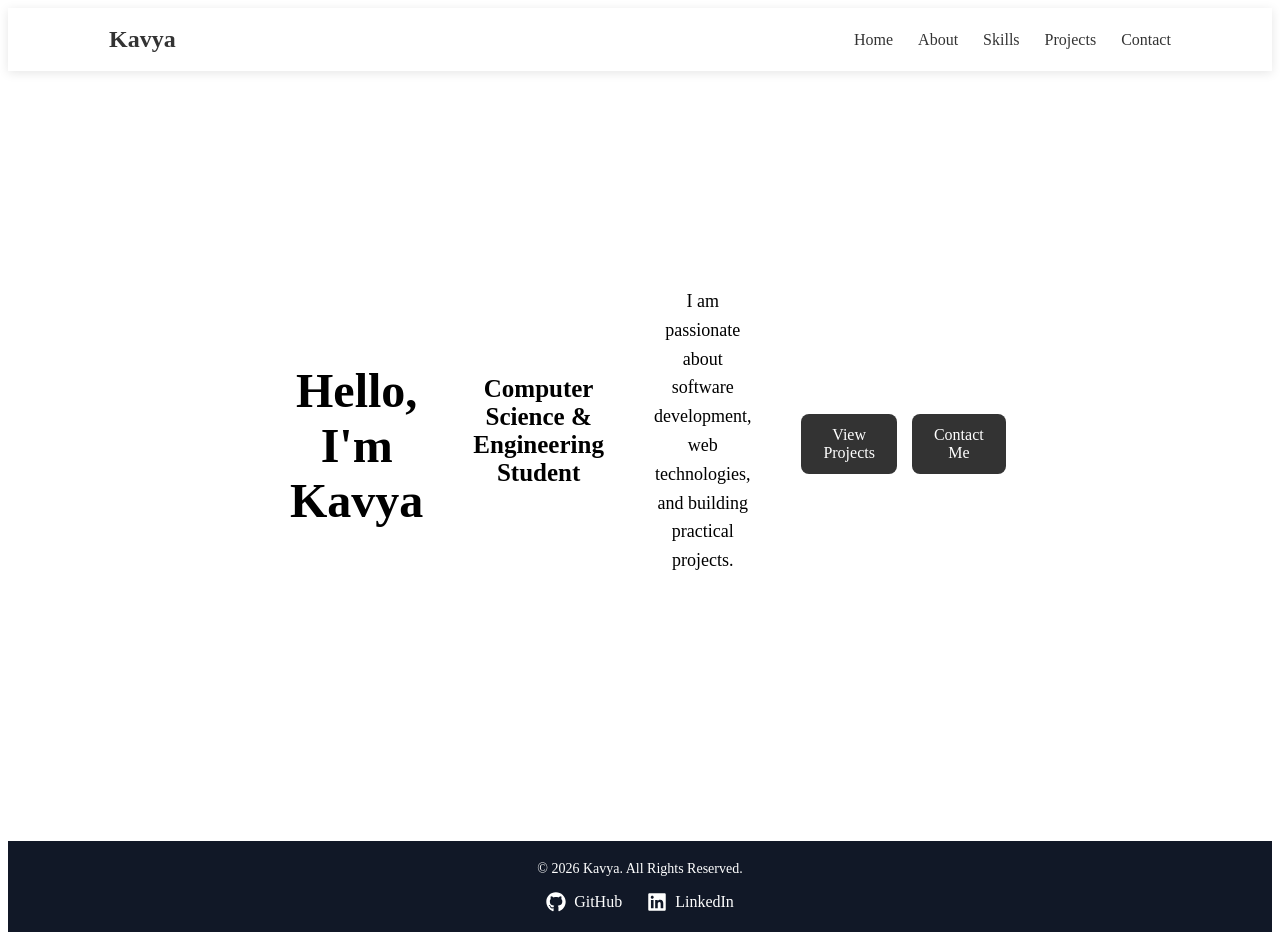
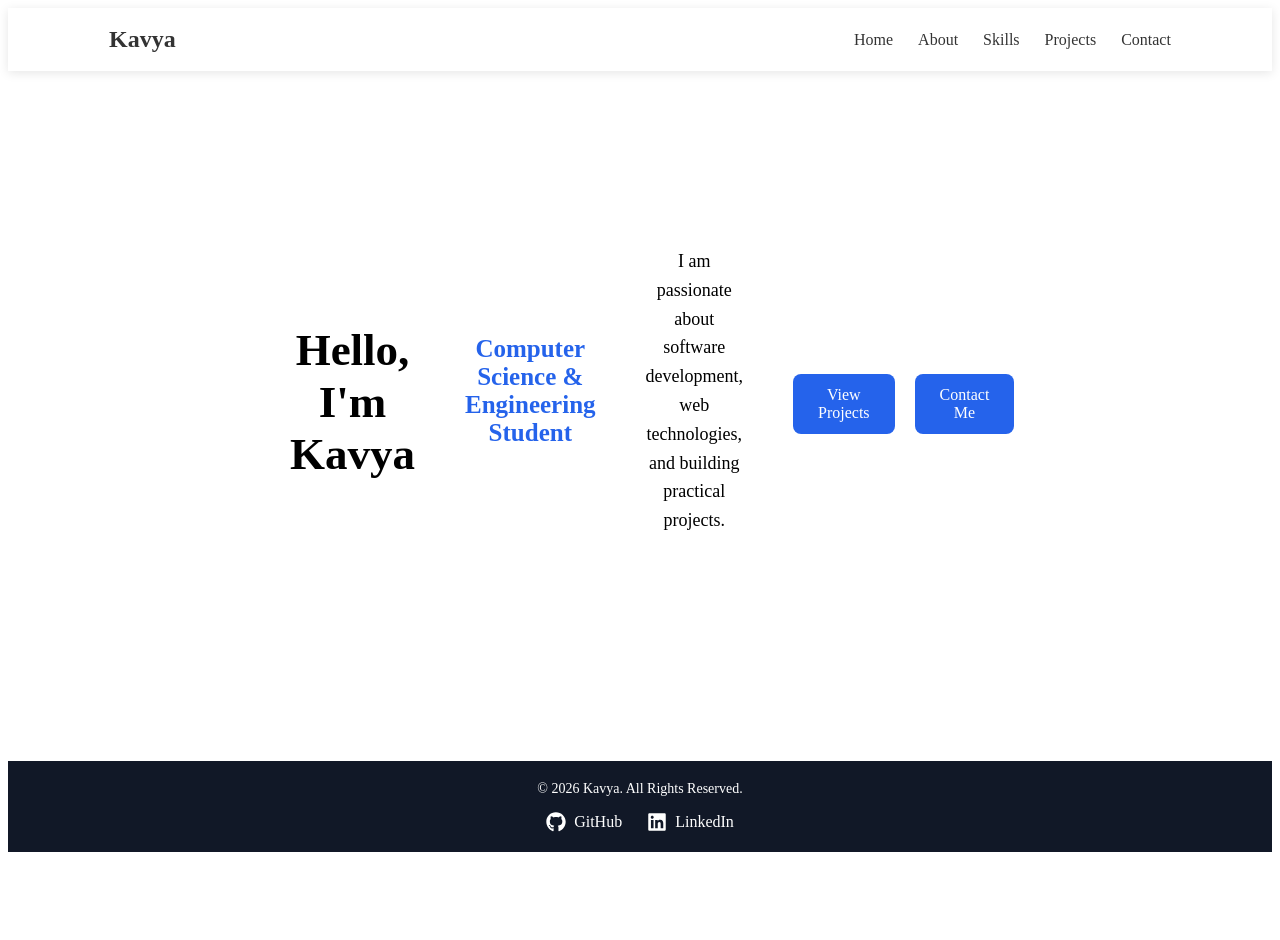
Before and after one commit to kavyaamullapudi/portfolio-website, a React (Vite) app in the folder client/: page / in a window 1280 px wide. After the commit the page ends 860 px from the top, so only its background shows below. Built offline with nearby package versions, Linux system fonts and the light colour scheme.

Commit message:
Improve home

```diff
--- a/client/src/pages/Home.css
+++ b/client/src/pages/Home.css
@@ -59,3 +59,72 @@
     object-fit:cover;
     box-shadow:0 0 20px rgba(0,0,0,.2);
 }
+.home {
+  min-height: 80vh;
+  display: flex;
+  justify-content: center;
+  align-items: center;
+  text-align: center;
+}
+
+
+.home-content {
+  max-width: 700px;
+}
+
+
+.home h1 {
+  font-size: 45px;
+  margin-bottom: 15px;
+}
+
+
+.home h2 {
+  font-size: 25px;
+  color: #2563eb;
+}
+
+
+.home p {
+  font-size: 18px;
+  margin: 20px 0;
+  line-height: 1.6;
+}
+
+
+.home-buttons {
+  display: flex;
+  justify-content: center;
+  gap: 20px;
+}
+
+
+.home-buttons a {
+
+  padding: 12px 25px;
+  background: #2563eb;
+  color: white;
+  text-decoration: none;
+  border-radius: 8px;
+
+}
+
+
+.home-buttons a:hover {
+
+  background: #1d4ed8;
+
+}
+
+
+@media(max-width:768px){
+
+  .home h1 {
+    font-size: 35px;
+  }
+
+  .home-buttons {
+    flex-direction: column;
+  }
+
+}
--- a/client/src/pages/Home.jsx
+++ b/client/src/pages/Home.jsx
@@ -1,25 +1,66 @@
 import { Link } from "react-router-dom";
+import { motion } from "framer-motion";
+import "./Home.css";
+
 
 function Home() {
+
   return (
-    <section className="home-section">
-      <div className="home-content">
-        <h1>Hello, I'm Kavya</h1>
 
-        <h2>Computer Science & Engineering Student</h2>
+    <section className="home">
+
+      <motion.div
+
+        className="home-content"
+
+        initial={{ opacity: 0, y: 50 }}
+
+        animate={{ opacity: 1, y: 0 }}
+
+        transition={{ duration: 0.8 }}
+
+      >
+
+        <h1>
+          Hello, I'm Kavya
+        </h1>
+
+
+        <h2>
+          Computer Science & Engineering Student
+        </h2>
+
 
         <p>
-          I am passionate about software development, web technologies,
-          and building practical projects.
+          I am passionate about software development,
+          web technologies, and building practical projects.
         </p>
 
+
+
         <div className="home-buttons">
-          <Link to="/projects">View Projects</Link>
-          <Link to="/contact">Contact Me</Link>
+
+
+          <Link to="/projects">
+            View Projects
+          </Link>
+
+
+          <Link to="/contact">
+            Contact Me
+          </Link>
+
+
         </div>
-      </div>
+
+
+      </motion.div>
+
+
     </section>
+
   );
 }
 
+
 export default Home;
```
